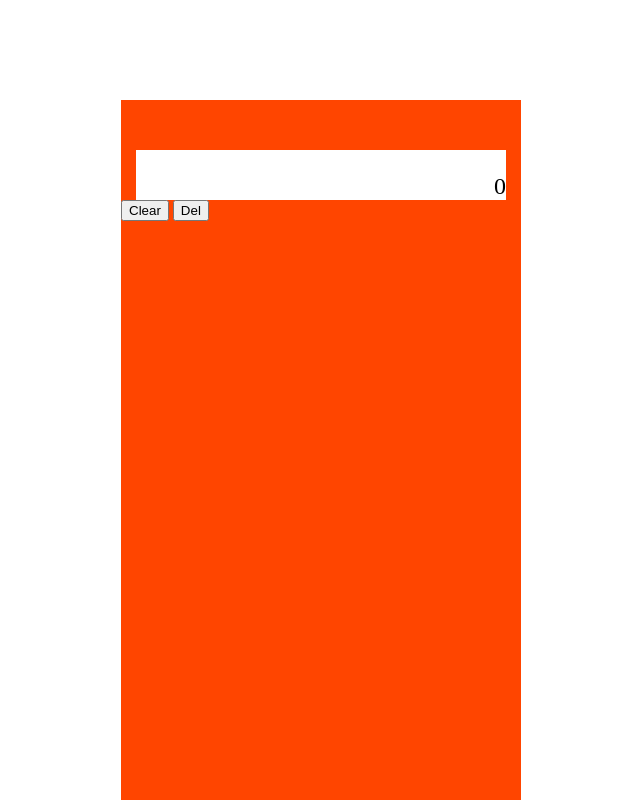
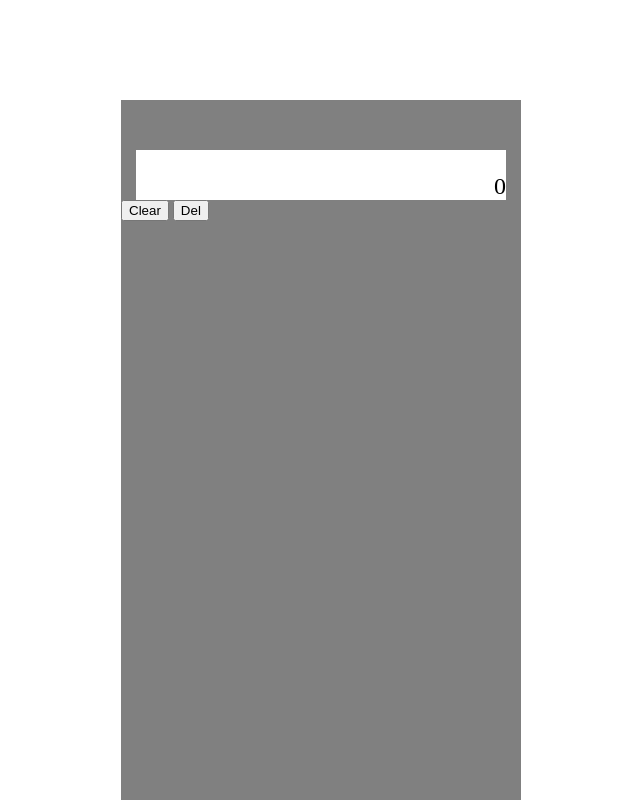
Before and after one commit to iTreykwondo/odin-calc, a plain HTML site: page index.html in a window 1280 px wide. Shown: the whole page, without its empty margins (319-959 px from the left). Drawn offline with Linux system fonts and the light colour scheme.

Commit message:
Change calculator bg-color to gry

```diff
--- a/styles.css
+++ b/styles.css
@@ -10,7 +10,7 @@ body {
   margin-top: 100px;
   width: 400px;
   height: 700px;
-  background-color: orangered;
+  background-color: gray;
 }
 
 .calculator-screen {
```
